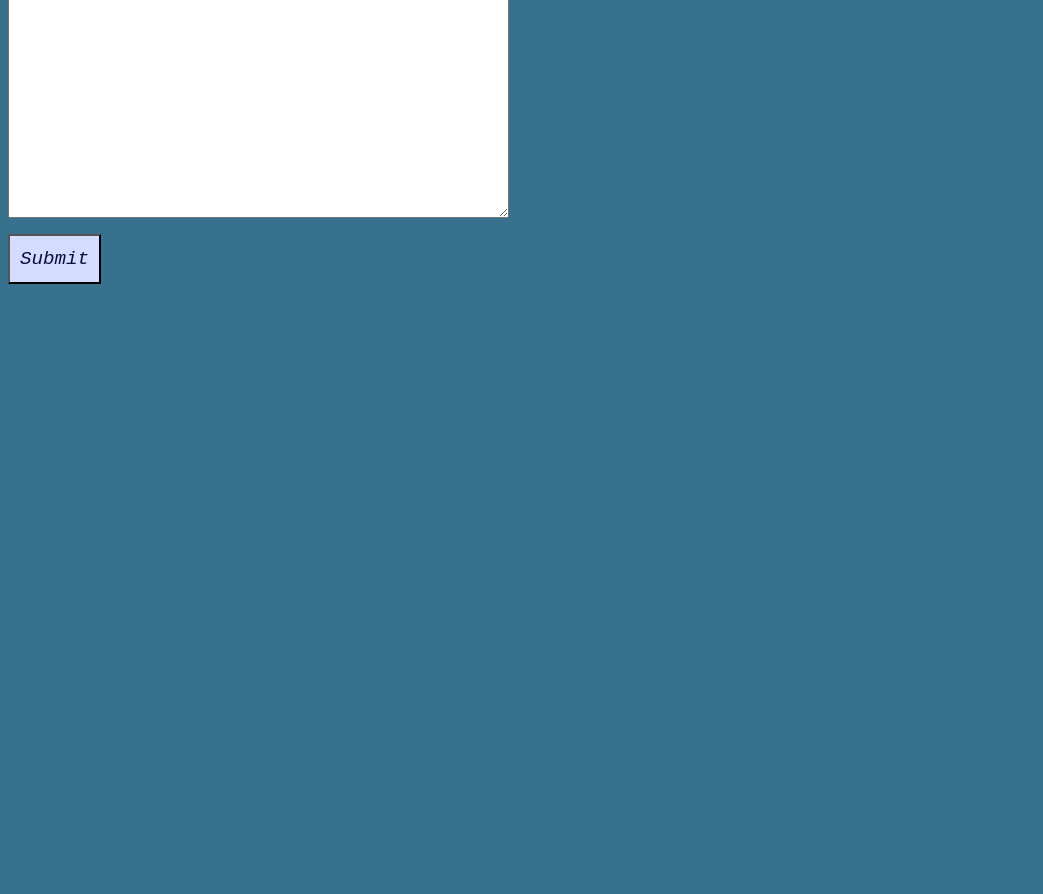
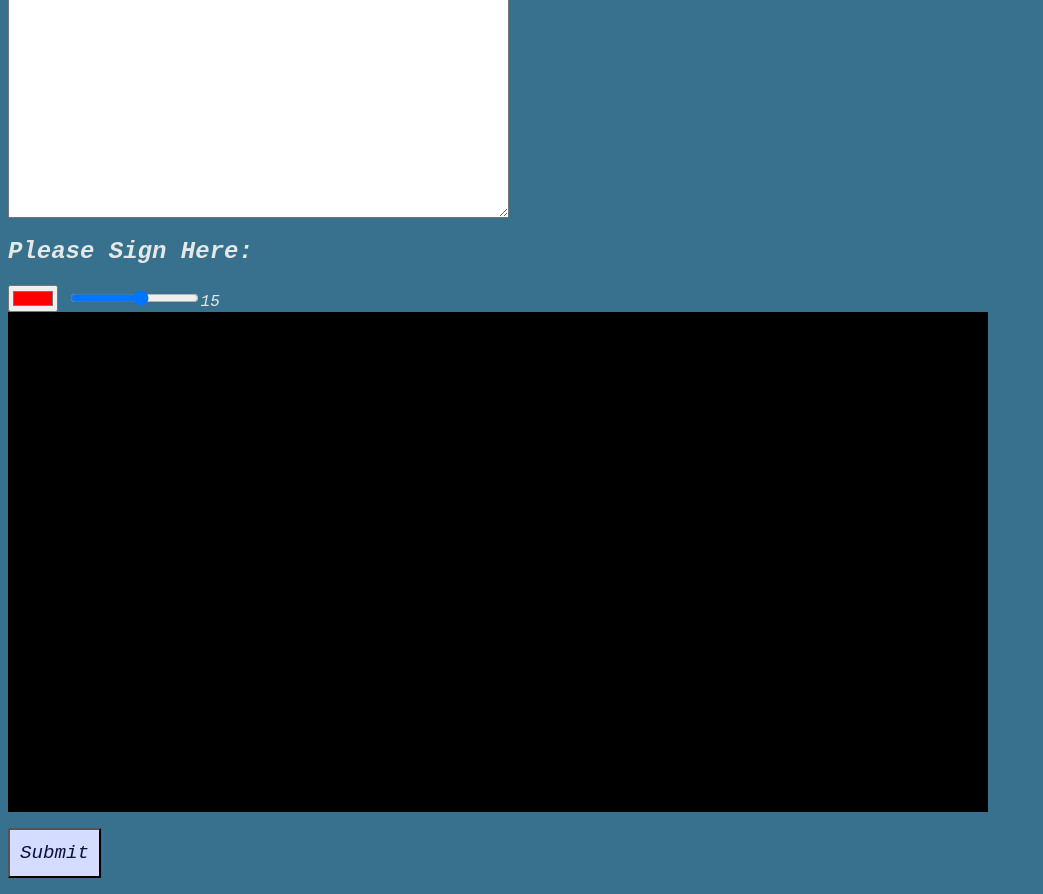
Before and after one commit to HBO2001/swe-363-231, a plain HTML site: page Survey.html in a window 1280 px wide. Shown: the part 808-1702 px from the top of the page, without its empty margins (0-1043 px from the left). Before the commit the page ends 1108 px from the top, so only its background shows below. Drawn offline with Linux system fonts and the light colour scheme.

Commit message:
JS03_Exercise02

```diff
--- a/Survey.html
+++ b/Survey.html
@@ -156,13 +156,26 @@
 
                 <textarea class = "textarea" placeholder="Write your feedback about the website here:" rows="30" cols="60" ></textarea>
 
-                <p>
 
-                    <button type = "button" onclick="location.href='Thank You.html'"> Submit </button>
-
-                </p>
 
             </section>
+
+
+            <h2>Please Sign Here:</h2>
+
+            <div class="toolbar">
+                <input type="color" aria-label="select pen color" value="#ff0000">
+                <input type="range" min="2" max="25" value="15" aria-label="select pen size"><span class="output">15</span>
+
+            </div>
+
+            <canvas class = "Signiture"></canvas>
+
+            <p>
+
+                <button type = "button" onclick="location.href='Thank You.html'"> Submit </button>
+
+            </p>
 
 
         </form>
@@ -171,5 +184,64 @@
 
     </body>
 
+    <script>
+
+const canvas = document.querySelector('.Signiture');
+        const width = canvas.width = window.innerWidth - 300;
+        const height = canvas.height = window.innerHeight - 300;
+        const ctx = canvas.getContext('2d');
+
+        ctx.fillStyle = 'rgb(0,0,0)';
+        ctx.fillRect(0, 0, width, height);
+
+        const colorPicker = document.querySelector('input[type="color"]');
+        const sizePicker = document.querySelector('input[type="range"]');
+        const output = document.querySelector('.output');
+        const clearBtn = document.querySelector('button');
+
+        // covert degrees to radians
+        function degToRad(degrees) {
+            return degrees * Math.PI / 180;
+        };
+
+        // update sizepicker output value
+        sizePicker.addEventListener('input', () => output.textContent = sizePicker.value);
+
+        // store mouse pointer coordinates, and whether the button is pressed
+        let curX;
+        let curY;
+        let pressed = false;
+
+        // update mouse pointer coordinates
+        document.addEventListener('mousemove', e => {
+            curX = e.clientX
+            curY = e.clientY
+        });
+
+        canvas.addEventListener('mousedown', () => pressed = true);
+        canvas.addEventListener('mouseup', () => pressed = false);
+        clearBtn.addEventListener('click', () => {
+            ctx.fillStyle = 'rgb(0,0,0)';
+            ctx.fillRect(0, 0, width, height);
+        });
+
+        let size = 10
+
+        function draw() {
+            ctx.fillStyle = colorPicker.value;
+
+            if (pressed){
+                ctx.beginPath();
+                ctx.arc(curX, curY - 85, sizePicker.value, degToRad(0), degToRad(360), false);
+                ctx.fill();
+            }
+
+            requestAnimationFrame(draw);
+        }
+
+        draw();
+
+        </script>
+
 
 </html>
```
